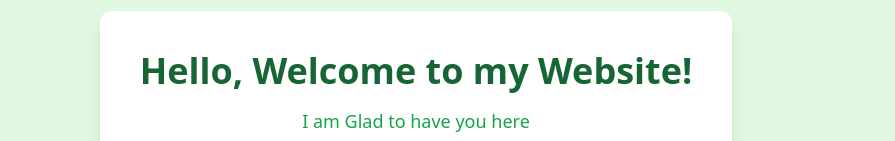
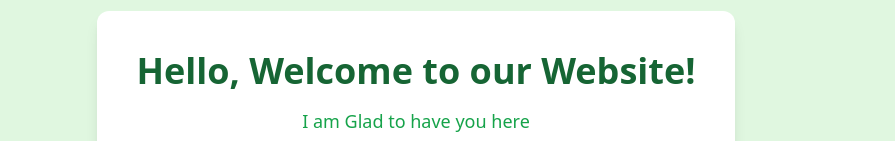
Before and after one commit to flitzy8/Act2and3, a plain HTML site: page index.html in a window 1280 px wide. Shown: the part 283-424 px from the top of the page, without its empty margins (224-1119 px from the left). Drawn offline with nearby package versions, Linux system fonts and the light colour scheme.

Commit message:
2nd commit

```diff
--- a/index.html
+++ b/index.html
@@ -42,7 +42,7 @@
 
     <!-- Greeting Card -->
     <div class="bg-white p-10 rounded-xl shadow-lg text-center transform transition-transform hover:scale-105">
-        <h1 class="text-4xl text-green-800 font-bold mb-4">Hello, Welcome to my Website!</h1>
+        <h1 class="text-4xl text-green-800 font-bold mb-4">Hello, Welcome to our Website!</h1>
         <p class="text-lg text-green-600 mb-6">I am Glad to have you here</p>
         <a href="#" class="bg-green-500 hover:bg-green-600 text-white py-2 px-6 rounded-lg transition-colors">Learn More</a>
     </div>
```
